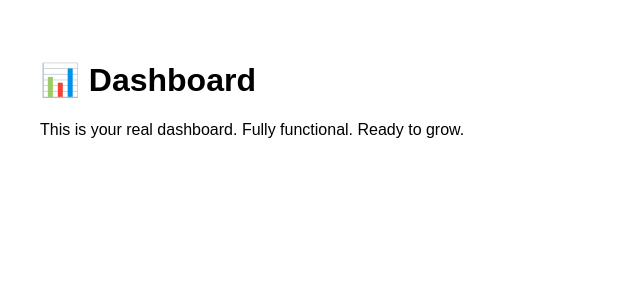
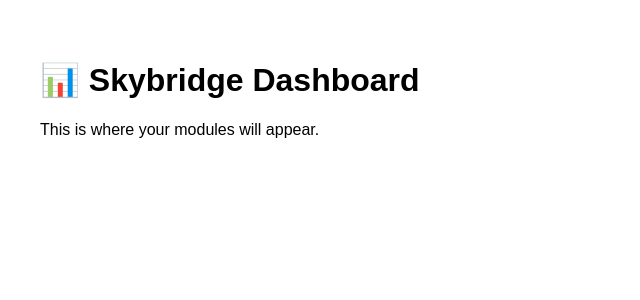
Before and after one commit to Skybridgeconsole/skybridge-final, a Next.js app: page /dashboard in a window 1280 px wide. Shown: the top 300 px of the page, without its empty margins (0-640 px from the left). Built offline with nearby package versions, Linux system fonts and the light colour scheme.

Commit message:
Upload working Skybridge Console files

```diff
--- a/next.config.js
+++ b/next.config.js
@@ -1 +1,4 @@
-module.exports = { reactStrictMode: true };
+/** @type {import('next').NextConfig} */
+const nextConfig = {}
+
+module.exports = nextConfig
--- a/package.json
+++ b/package.json
@@ -1,5 +1,5 @@
 {
-  "name": "skybridge-console",
+  "name": "skybridge-final",
   "version": "1.0.0",
   "scripts": {
     "dev": "next dev",
@@ -7,7 +7,7 @@
     "start": "next start"
   },
   "dependencies": {
-    "next": "13.4.10",
+    "next": "13.4.12",
     "react": "18.2.0",
     "react-dom": "18.2.0"
   }
--- a/pages/dashboard.js
+++ b/pages/dashboard.js
@@ -1,10 +1,8 @@
-import React from "react";
-
 export default function Dashboard() {
   return (
-    <main style={{ padding: "2rem", fontFamily: "sans-serif" }}>
-      <h1>📊 Dashboard</h1>
-      <p>This is your real dashboard. Fully functional. Ready to grow.</p>
-    </main>
+    <div style={{ padding: "2rem", fontFamily: "sans-serif" }}>
+      <h1>📊 Skybridge Dashboard</h1>
+      <p>This is where your modules will appear.</p>
+    </div>
   );
 }
```
Also changed, not shown: pages/index.js (+3 -6 lines), public/placeholder.txt (added), 1 other file (tests, documents, lock files or other folders).
